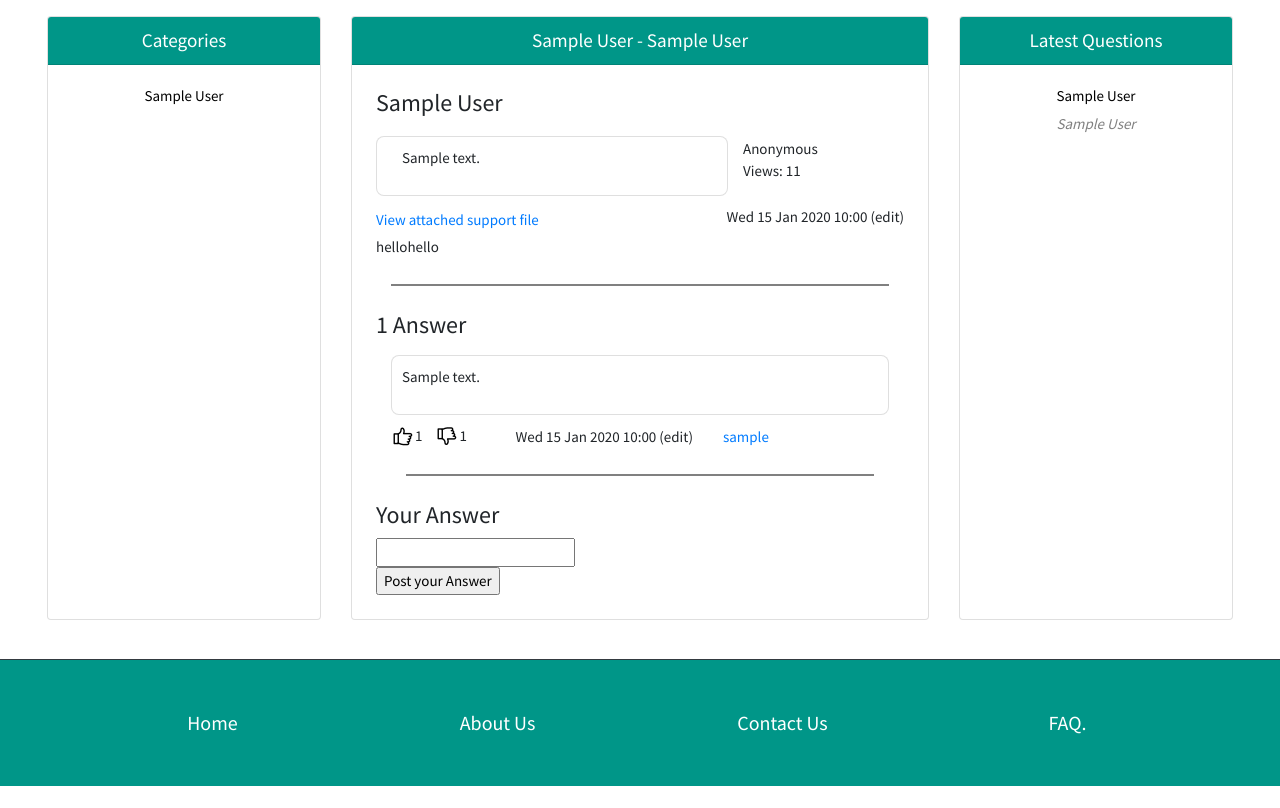
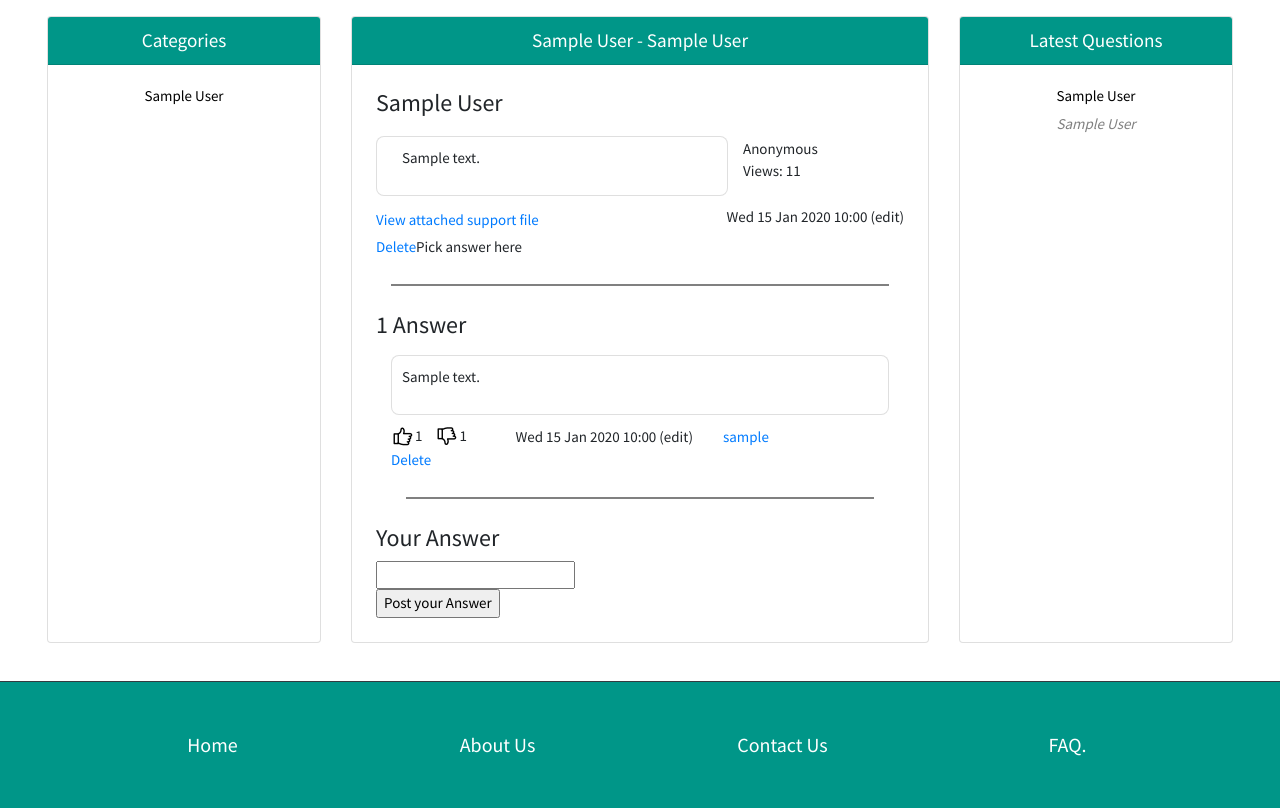
Before and after one commit to 2324127m/ask_students_project, a Django app: a page that uses templates/ask_students/question.html in a window 1280 px wide. Shown: the part 69-877 px from the top of the page. Before the commit the page ends 855 px from the top, so only its background shows below. Run offline with Django 3.2, Linux system fonts and the light colour scheme; a user stored in the database is signed in; tables that the repository leaves empty hold one stand-in row (values such as "Sample post"); some libraries are stand-ins or nearby versions.

Commit message:
User can now delete their own questions and answers

```diff
--- a/ask_students/urls.py
+++ b/ask_students/urls.py
@@ -10,6 +10,8 @@ urlpatterns = [
     url(r'^profile/(?P<username>[\w\-]+)/$', views.profile, name="profile"),
     url(r'^category/(?P<category_name_slug>[\w\-]+)/$', views.category, name='category'),
     url(r'^category/(?P<category_name_slug>[\w\-]+)/(?P<question_id>[1-9]\d*)/$', views.show_question, name='show_question'),
+    url(r'^delete_question/(?P<question_id>[1-9]\d*)/$', views.delete_question, name='delete_question'),
+    url(r'^delete_answer/(?P<question_id>[1-9]\d*)/(?P<answer_id>[1-9]\d*)/$', views.delete_answer, name='delete_answer'),
     url(r'^request_category/$', views.request_category, name="request_category"),
     url(r'^category/(?P<category_name_slug>[\w\-]+)/ask_question/$', views.add_question, name='ask_question'),
     url(r'^about_us/$', views.about_us, name="about_us"),
--- a/ask_students/views.py
+++ b/ask_students/views.py
@@ -173,6 +173,33 @@ def show_question(request, category_name_slug, question_id):
 
     return render(request, 'ask_students/question.html', context_dict)
 
+@login_required
+def delete_question(request, question_id):
+    question = Question.objects.get(pk=question_id)
+
+    # Check user requesting to delete is user who posted question
+    if request.user == question.user.user:
+        question.delete()
+
+    return redirect('index')
+
+@login_required
+def delete_answer(request, question_id, answer_id):
+    answer = Answer.objects.get(pk=answer_id)
+    question = Question.objects.get(pk=question_id)
+
+    # Check user requesting to delete is user who posted answer
+    if request.user == answer.user.user:
+        # Delete the number of likes and dislikes from overall user likes and dislikes
+        user_profile = answer.user
+        user_profile.likes -= answer.likes
+        user_profile.dislikes -= answer.dislikes
+        user_profile.save()
+
+        answer.delete()
+
+    return redirect('show_question', category_name_slug=question.category.slug, question_id=question.pk)
+
 
 def request_category(request):
     form = RequestCategoryForm()
--- /dev/null
+++ b/static/js/question.js
@@ -0,0 +1,11 @@
+$(function() {
+    $('#delete-question').click(function() {
+        return window.confirm("Are you sure you want to delete your question?");
+    });
+});
+
+$(function() {
+    $('#delete-answer').click(function() {
+        return window.confirm("Are you sure you want to delete your answer?");
+    });
+});
--- a/templates/ask_students/question.html
+++ b/templates/ask_students/question.html
@@ -1,5 +1,6 @@
 {% extends 'ask_students/base.html' %}
 {% load ask_students_templatetags %}
+{% load static %}
 
 {% block title %}
     {{ question.name }}
@@ -7,6 +8,10 @@
 
 {% block pagetitle %}
     {{ question.category }} - {{ question.name }}
+{% endblock %}
+
+{% block head_block %}
+  <script src="{% static 'js/question.js' %}"></script>
 {% endblock %}
 
 {% block body_block %}
@@ -55,16 +60,18 @@
             {% endif %}
             </div>
 		</div>
-		<div class="row question-info">
-		<div class="col-xs-4">
-		hello
-		</div>
-		<div class="col-xs-8">
-		hello
-		</div>
-		</div>
 
-
+        <!-- Functions specific to user who posted question -->
+        {% if question.user.user == user %}
+            <div class="row question-info">
+                <div class="col-xs-4">
+                    <a id="delete-question" href="{% url 'delete_question' question.pk %}">Delete</a>
+                </div>
+                <div class="col-xs-8">
+                    Pick answer here
+                </div>
+            </div>
+		{% endif %}
     </div>
 
     <div class="page-break"></div>
@@ -74,6 +81,9 @@
     <div class="container">
         {% for answer in answers_list %}
             {% show_answer answer %}
+            {% if answer.user.user == user %}
+                <a id="delete-answer" href="{% url 'delete_answer' question.pk answer.pk %}">Delete</a>
+            {% endif %}
             <div class="page-break"></div>
         {% endfor %}
     </div>
```
